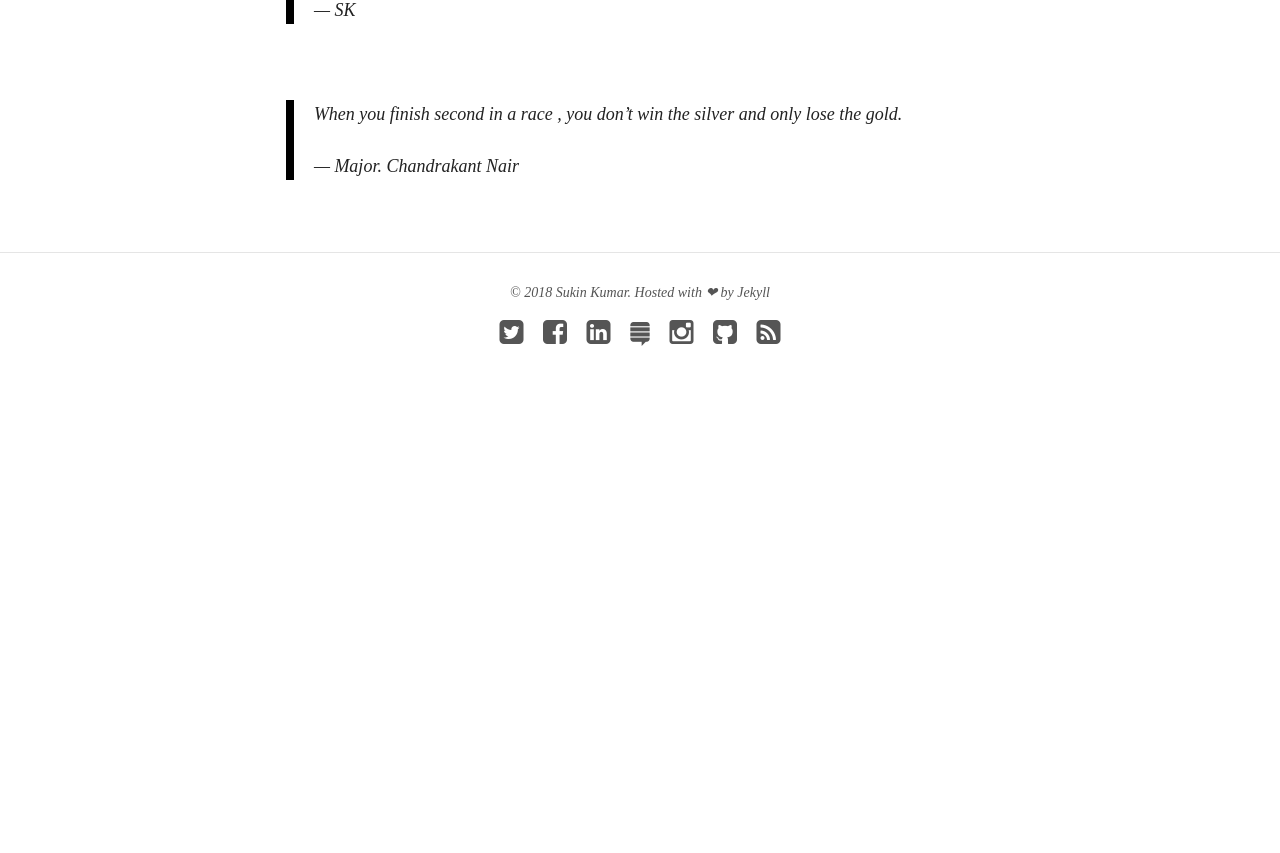
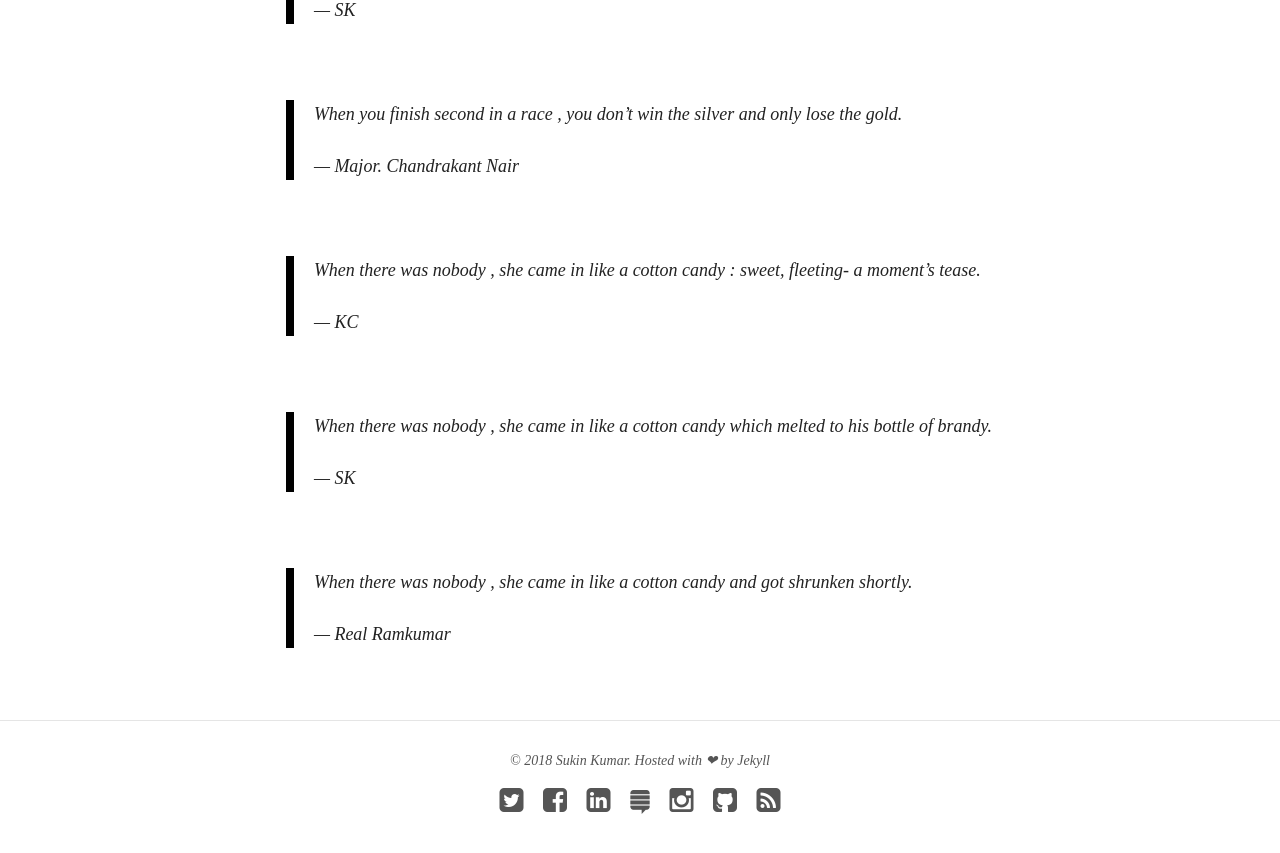
Before and after one commit to Kullsno2/Kullsno2.github.io, a Jekyll site: the page built from quotes/index.md, in a window 1280 px wide and 900 px high, scrolled down 2424 px. Shown: the top 853 px of the window. Built offline with Jekyll 4.4.1, drawn with Linux system fonts in a browser that asks for light colours; nearby versions of some CDN libraries; before the commit the page ends 2868 px from its top, so only the background shows below that.

```diff
--- a/_data/authors.yml
+++ b/_data/authors.yml
@@ -4,3 +4,7 @@ self:
   name: Sukin Kumar
   email: kullsno2@gmail.com
   twitter: PodaSipsu
+
+kc:
+  name: Keerthana Chellappan
+  email: kc.keerthanachellappan@gmail.com
--- a/quotes/index.md
+++ b/quotes/index.md
@@ -82,3 +82,21 @@ This is a collection of quotes that I've stumbled upon the internet and in books
 > When you finish second in a race , you don't win the silver and only lose the gold.
 >
 > --- Major. Chandrakant Nair
+
+<br/>
+
+> When there was nobody , she came in like a cotton candy : sweet, fleeting- a moment's tease.
+>
+> --- KC
+
+<br/>
+
+> When there was nobody , she came in like a cotton candy which melted to his bottle of brandy.
+>
+> --- SK
+
+<br/>
+
+> When there was nobody , she came in like a cotton candy and got shrunken shortly.
+>
+> --- Real Ramkumar
```
Also changed, not shown: _posts/blog/2018-06-10-how-to-recursion.md (+4 -0 lines), _posts/blog/2018-06-17-how-to-resume.md (added, +61 -0 lines).
